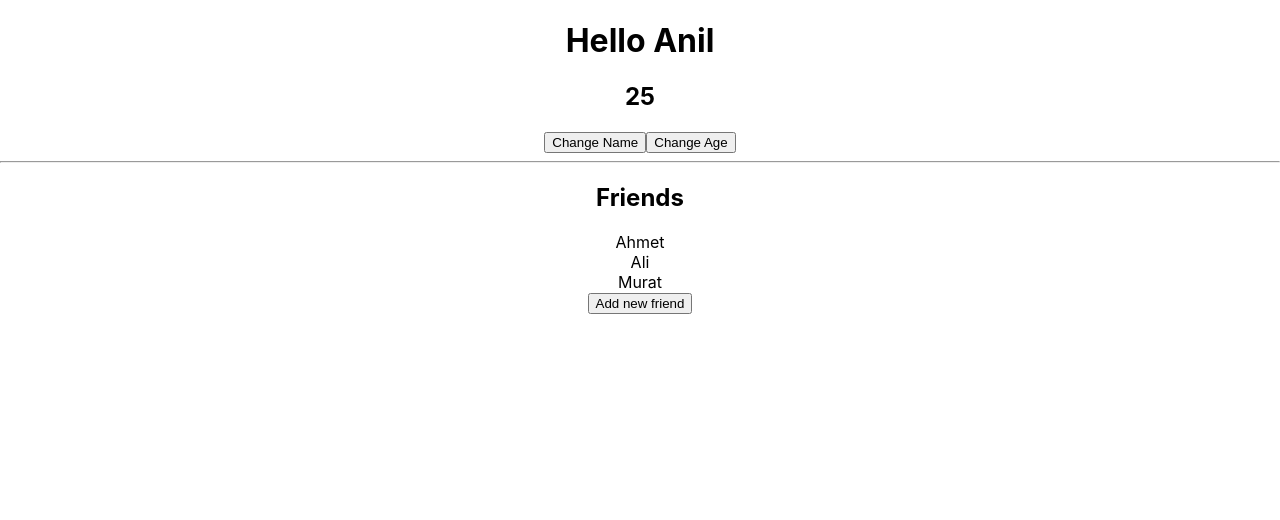
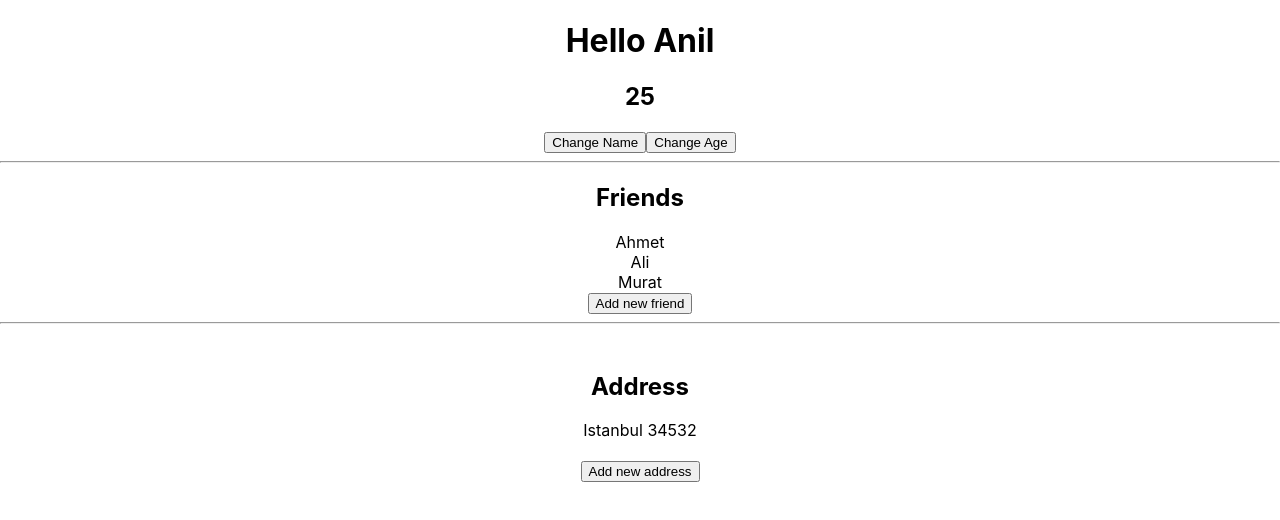
Before and after one commit to safaanilatasoy/Kodluyoruz-React, a React (Create React App) app in the folder components/state-app/: page / in a window 1280 px wide. Shown: the top 520 px of the page. Built offline with nearby package versions, Linux system fonts and the light colour scheme.

Commit message:
Object State

```diff
--- a/components/state-app/src/App.js
+++ b/components/state-app/src/App.js
@@ -6,7 +6,12 @@ import {useState} from "react";
 function App() {
 const [name, setName] = useState('Anil');
 const [age, setAge] = useState(25);
+
+// Array States
 const [friends, setFriends] = useState(["Ahmet","Ali", "Murat"]);
+
+// Object States
+const [address,setAddress] = useState({title: "Istanbul", zip: 34532});
 
   return (
     <div className="App">
@@ -21,7 +26,25 @@ const [friends, setFriends] = useState(["Ahmet","Ali", "Murat"]);
         <div key="index">{friend}</div>
       ))}
 
-      <button onClick={() => setFriends([...friends,"Ayşe"])}>Add new friend</button>
+      <button onClick={() => setFriends([...friends, "Ayşe"])}>
+        Add new friend
+      </button>
+
+      <hr />
+      <br />
+
+      <h2>Address</h2>
+      <div>
+        {address.title} {address.zip}
+      </div>
+
+      <br />
+
+      <button
+        onClick={() => setAddress({title: "Ankara", zip: 44444 })}
+      >
+        Add new address
+      </button>
     </div>
   );
 }
```
